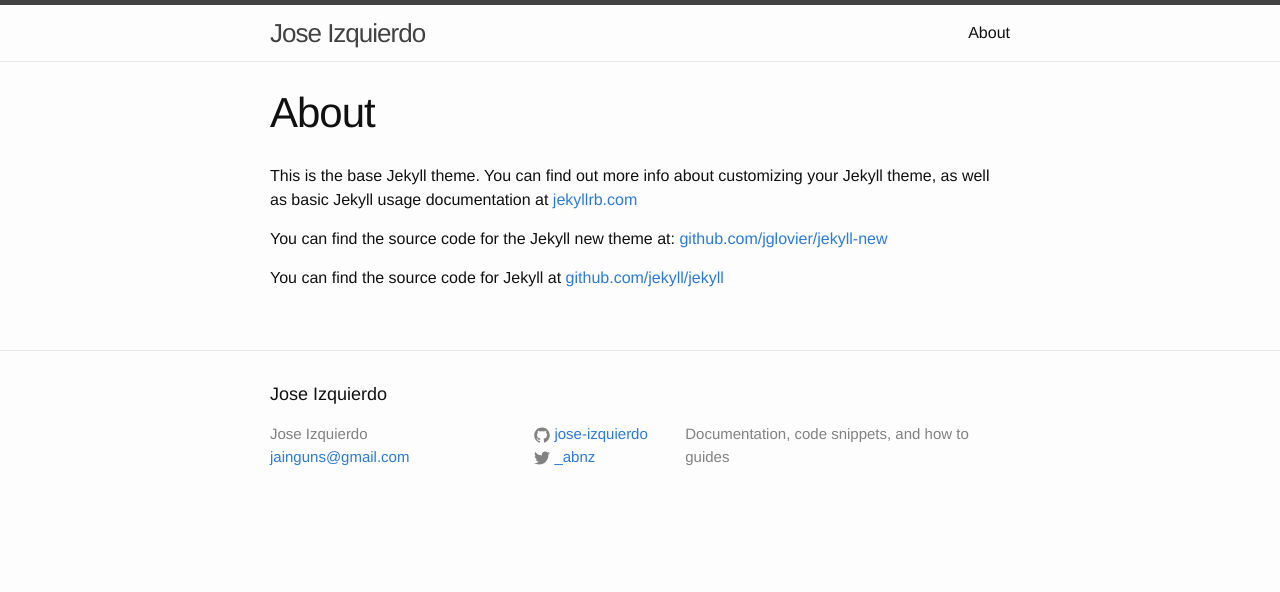
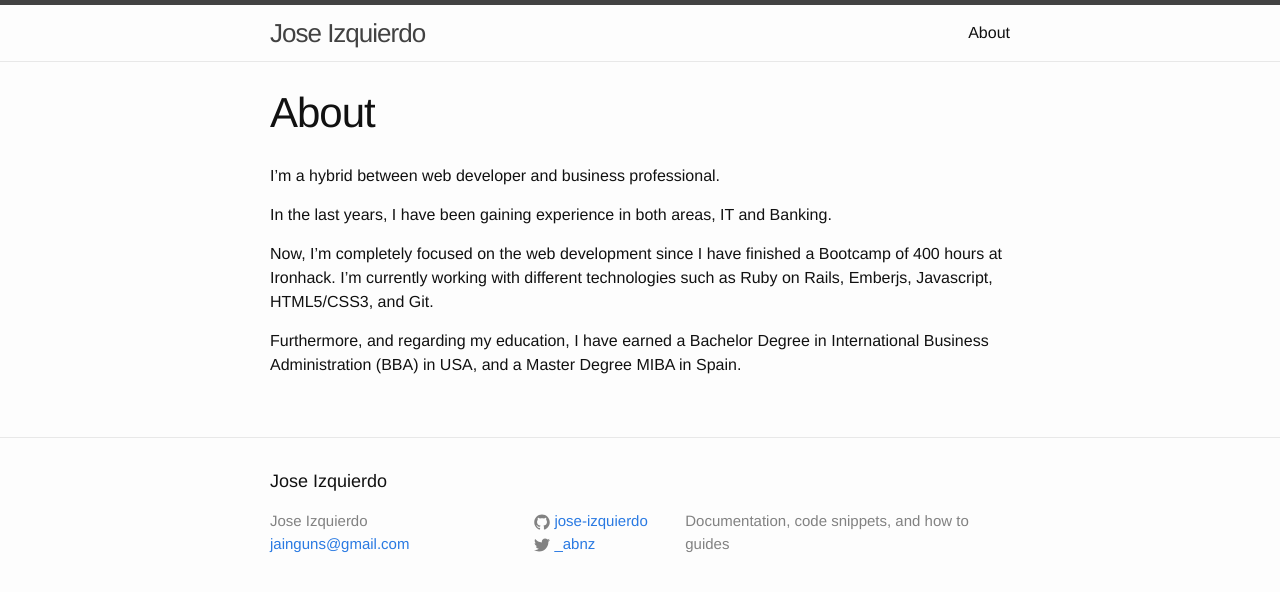
Before and after one commit to jose-izquierdo/jose-izquierdo.github.io, a Jekyll site: the page built from about.md, in a window 1280 px wide. Shown: the top 592 px of the page. Built offline with Jekyll 4.4.1, drawn with Linux system fonts in a browser that asks for light colours.

Commit message:
Professional summary included

```diff
--- a/about.md
+++ b/about.md
@@ -4,8 +4,16 @@
 permalink: /about/
 ---
 
-This is the base Jekyll theme. You can find out more info about customizing your Jekyll theme, as well as basic Jekyll usage documentation at [jekyllrb.com](http://jekyllrb.com/)
+I'm a hybrid between web developer and business professional.
+
+In the last years, I have been gaining experience in both areas, IT and Banking.
+
+Now, I'm completely focused on the web development since I have finished a Bootcamp of 400 hours at Ironhack. I'm currently working with different technologies such as Ruby on Rails, Emberjs, Javascript, HTML5/CSS3, and Git.
+
+Furthermore, and regarding my education, I have earned a Bachelor Degree in International Business Administration (BBA) in USA, and a Master Degree MIBA in Spain.
+
+<!-- This is the base Jekyll theme. You can find out more info about customizing your Jekyll theme, as well as basic Jekyll usage documentation at [jekyllrb.com](http://jekyllrb.com/)
 
 You can find the source code for the Jekyll new theme at: [github.com/jglovier/jekyll-new](https://github.com/jglovier/jekyll-new)
 
-You can find the source code for Jekyll at [github.com/jekyll/jekyll](https://github.com/jekyll/jekyll)
+You can find the source code for Jekyll at [github.com/jekyll/jekyll](https://github.com/jekyll/jekyll) -->
```
